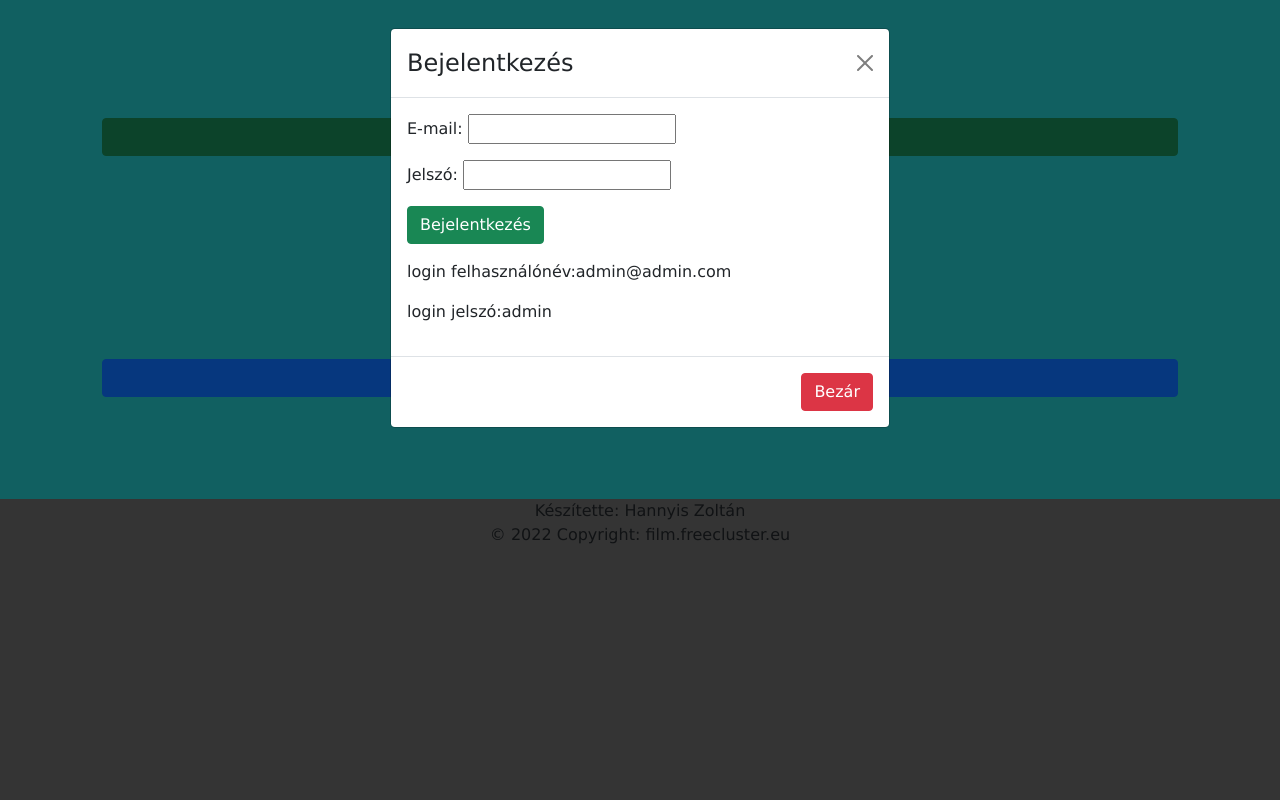
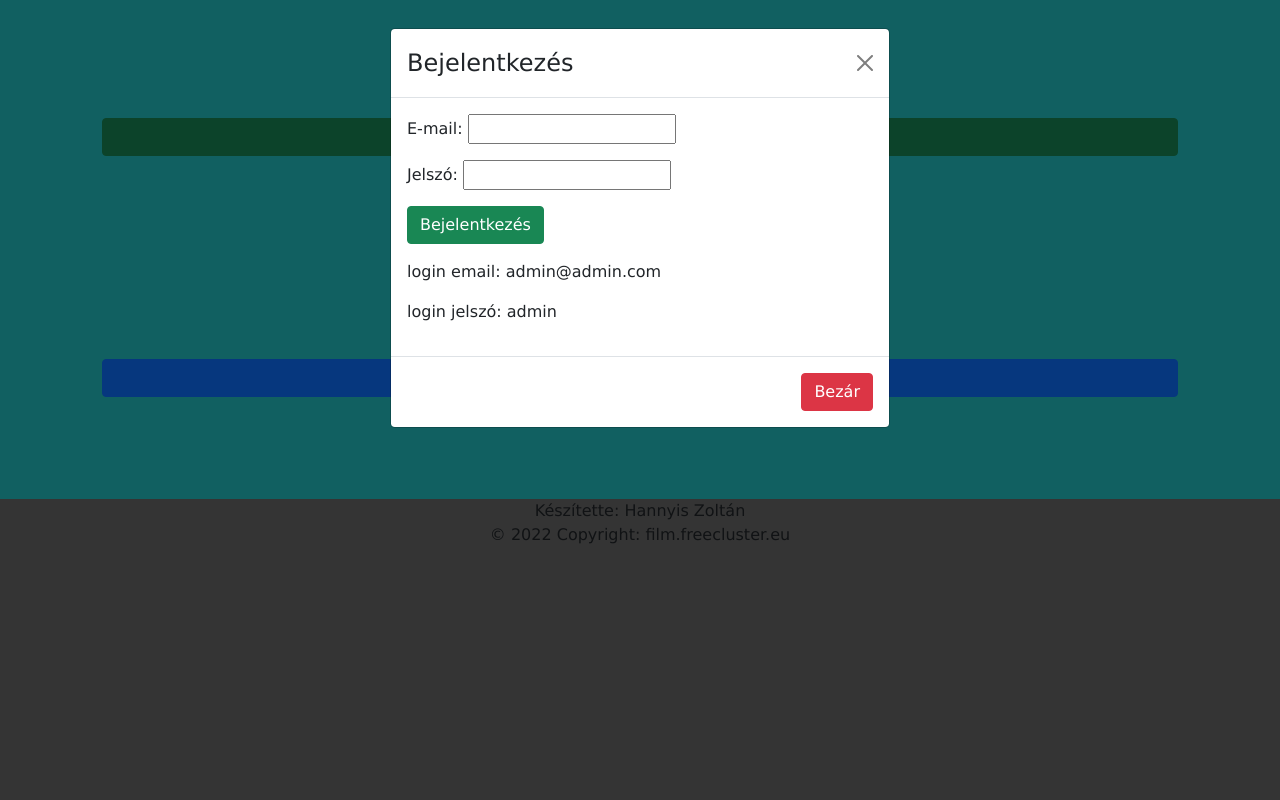
Before and after one commit to hannyiszoltan/zarodolgozat, a PHP site: page / in a window 1280 px wide, after a click on "Bejelentkezés". Run offline with PHP 8.4, Linux system fonts and the light colour scheme.

Commit message:
test_user_fix

```diff
--- a/index.php
+++ b/index.php
@@ -37,8 +37,8 @@
                     <p>Jelszó: <input type="password" name="login_password"></p>
 
                     <p><input type="submit" class="btn btn-success" value="Bejelentkezés"></p>
-                    <p>login felhasználónév:admin@admin.com</p>
-                    <p>login jelszó:admin</p>
+                    <p>login email: admin@admin.com</p>
+                    <p>login jelszó: admin</p>
                 </form>
             </div>
 
@@ -81,8 +81,8 @@
                         <p>Jelszó újra: <input type="password" name="reg_password2"></p>
 
                         <p><input type="submit" class="btn btn-primary" value="Regisztráció"></p>
-                        <p>login felhasználónév:admin@admin.com</p>
-                        <p>login jelszó:admin</p>
+                        <p>login email: admin@admin.com</p>
+                        <p>login jelszó: admin</p>
                     </form>
 
                 </div>
```
